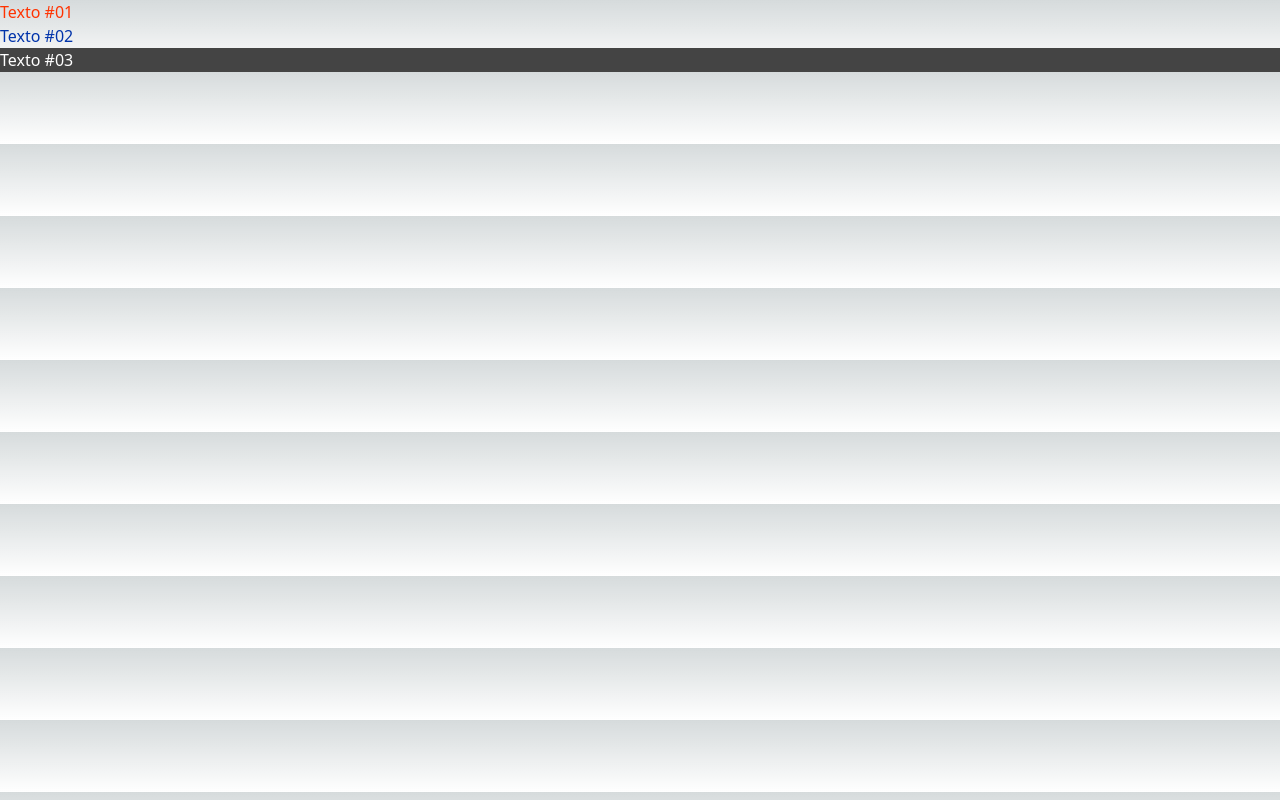
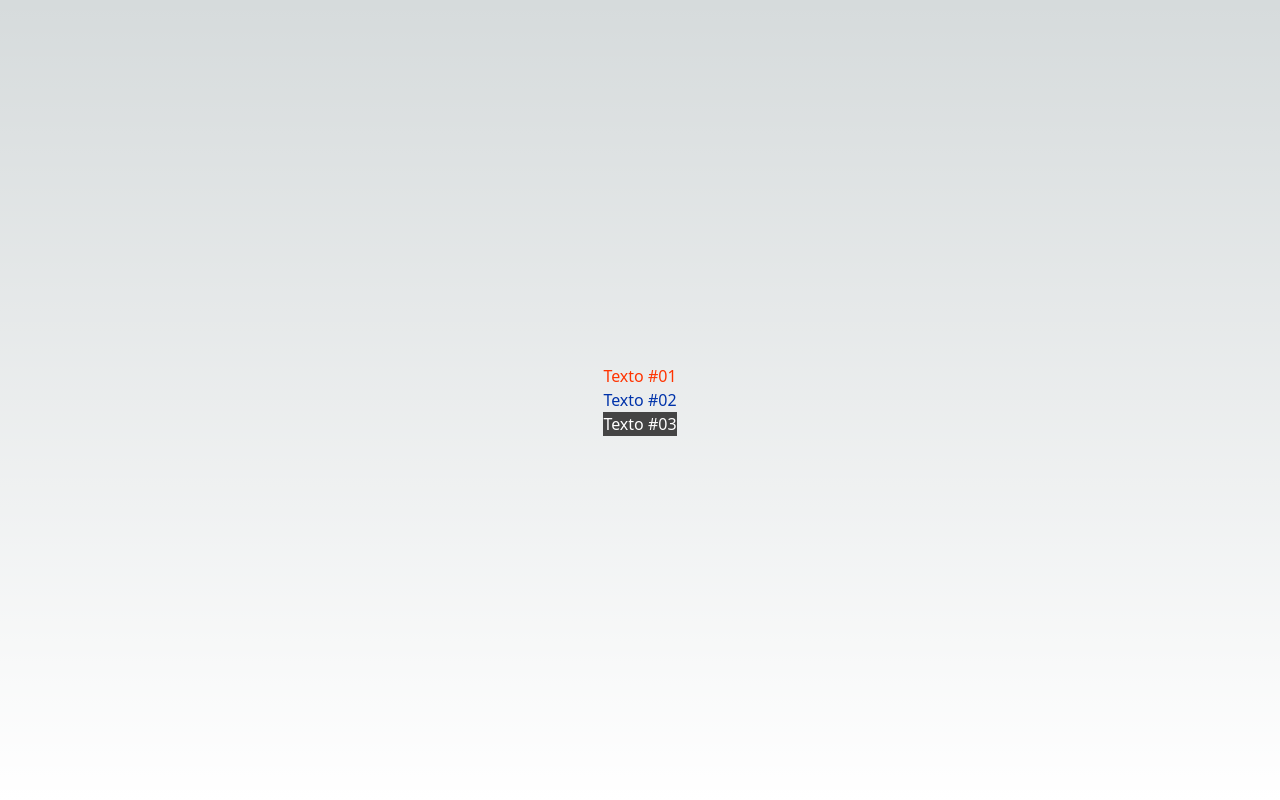
Before and after one commit to guilinares/exercicios-nextjs, a Next.js app: page /css/integracao2 in a window 1280 px wide. Built offline with nearby package versions, Linux system fonts and the light colour scheme.

Commit message:
Utilizando id CSS na div

```diff
--- a/pages/css/integracao2.jsx
+++ b/pages/css/integracao2.jsx
@@ -2,7 +2,7 @@ import styles from"./integracao2.module.css"
 
 export default function integracao() {
     return (
-        <div>
+        <div id={styles.integracao2}>
             <div className={styles.vermelha}>Texto #01</div>
             <div className={styles.azul}>Texto #02</div>
             <div className={styles.branca}>Texto #03</div>
--- a/pages/css/integracao2.module.css
+++ b/pages/css/integracao2.module.css
@@ -1,3 +1,11 @@
+#integracao2 {
+    height: 100vh;
+    display: flex;
+    flex-direction: column;
+    justify-content: center;
+    align-items: center;
+}
+
 .vermelha {
     color: #f30;
 }
```
